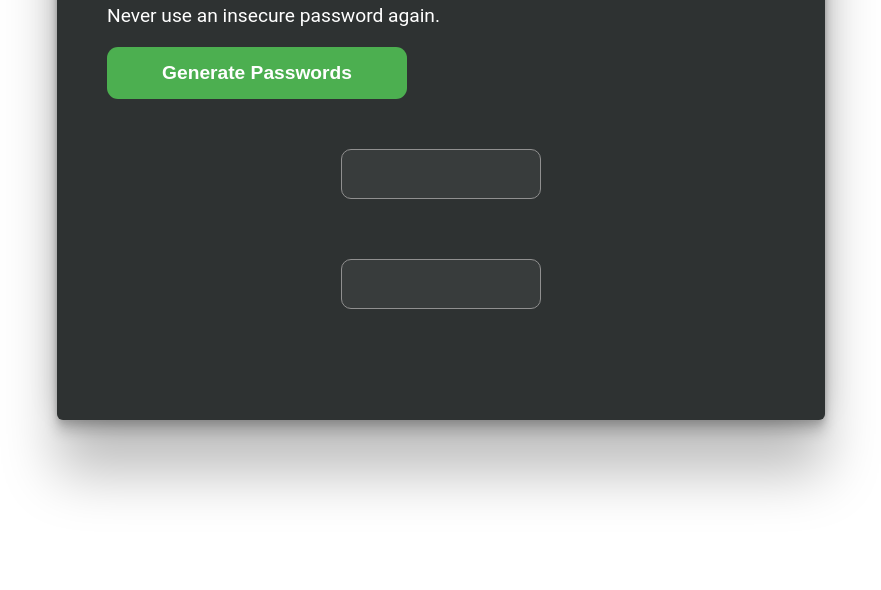
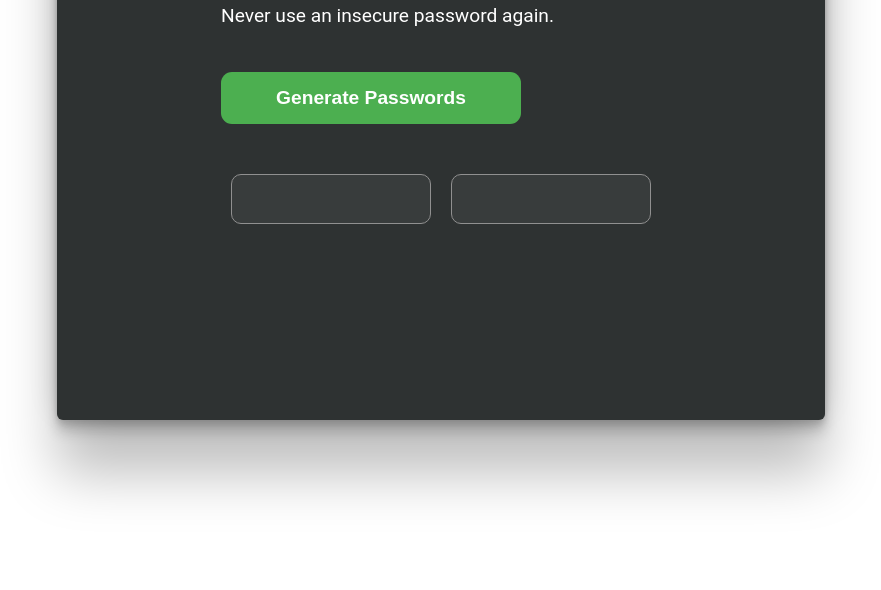
Before and after one commit to RezonHamiti/passwordGeneratorJS, a plain HTML site: page index.html in a window 1280 px wide. Shown: the part 210-800 px from the top of the page, without its empty margins (199-1080 px from the left). Drawn offline with Linux system fonts and the light colour scheme.

Commit message:
create flex container and center contents

```diff
--- a/index.html
+++ b/index.html
@@ -10,6 +10,7 @@
   </head>
   <body>
     <div class="container">
+      <div class="main-container-flex">
       <h1>Generate a</h1>
       <h1 id="green-text">random password</h1>
       <p>Never use an insecure password again.</p>
@@ -19,5 +20,6 @@
         <input class="pw-container right"></input>
       </div>
     </div>
+    </div>
   </body>
 </html>
--- a/style.css
+++ b/style.css
@@ -26,6 +26,12 @@ body {
   align-content: center;
 }
 
+.main-container-flex {
+  display: flex;
+  flex-direction: column;
+  margin: 0 auto;
+}
+
 
 h1 {
   font-size: 3em;
@@ -39,7 +45,7 @@ h1 {
 p {
   font-size: 1.2rem;
   margin-top: 20px;
-  margin-bottom: 20px;
+  margin-bottom: 45px;
 }
 
 button {
@@ -71,8 +77,6 @@ input {
 
 .flex-container-pw {
   display: flex;
-  flex-direction: column;
-  margin: 0 auto;
 }
 
 .pw-container {
```
